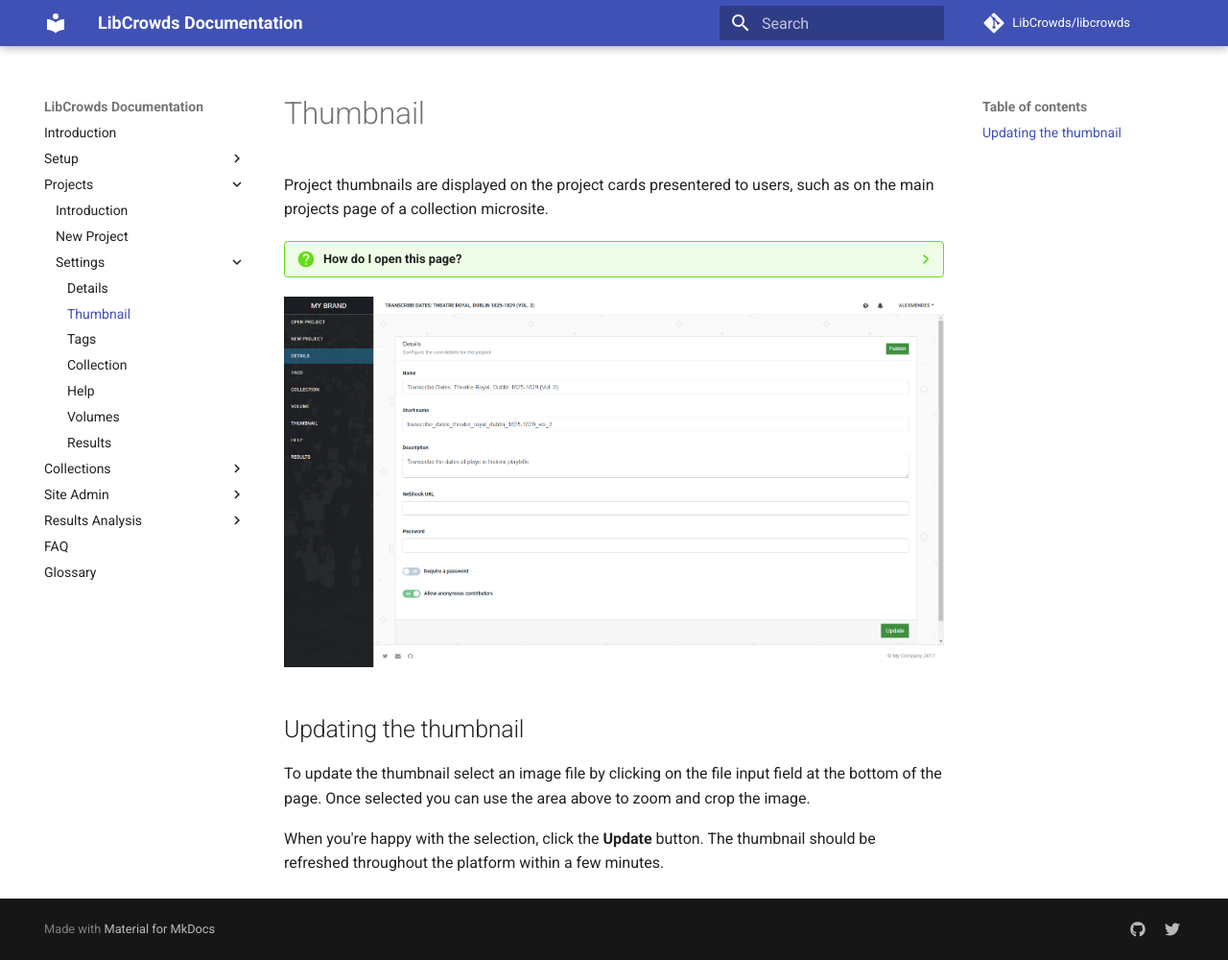
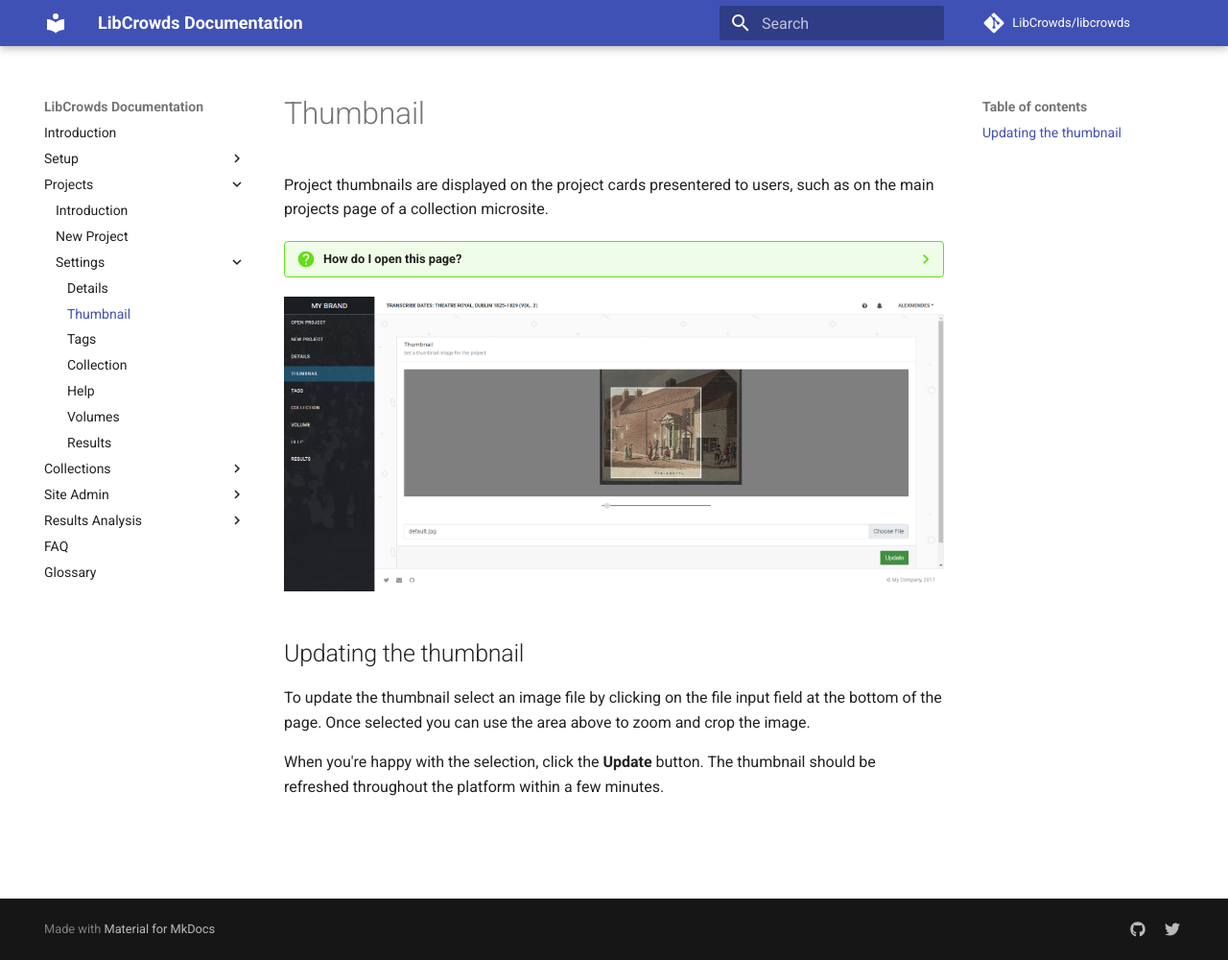
Before and after one commit to LibCrowds/docs, an MkDocs documentation site: the page built from docs/projects/thumbnail.md, in a window 1280 px wide and 1000 px high. Shown: the whole window at 96% size. Built offline with MkDocs 1.6.1 and Material for MkDocs 9.7.7, drawn with Linux system fonts in a browser that asks for light colours; comment, search, counter and statistics services are not loaded; old or Windows-style settings are respelled for this version of MkDocs.

Commit message:
Fix thumbnail screenshot

```diff
--- a/docs/projects/thumbnail.md
+++ b/docs/projects/thumbnail.md
@@ -12,7 +12,7 @@ such as on the main projects page of a collection microsite.
     4. Locate the project in the table and click **Open**.
     5. Select **Thumbnail** from dashboard menu on the left-hand side.
 
-![A screenshot of the admin project thumbnail page](/assets/img/admin-project-details.png?raw=true)
+![A screenshot of the admin project thumbnail page](/assets/img/admin-project-thumbnail.png?raw=true)
 
 ## Updating the thumbnail
 
```
Also changed, not shown: docs/assets/img/admin-project-thumbnail.png (renamed from docs/assets/img/project-admin-thumbnail.png).
